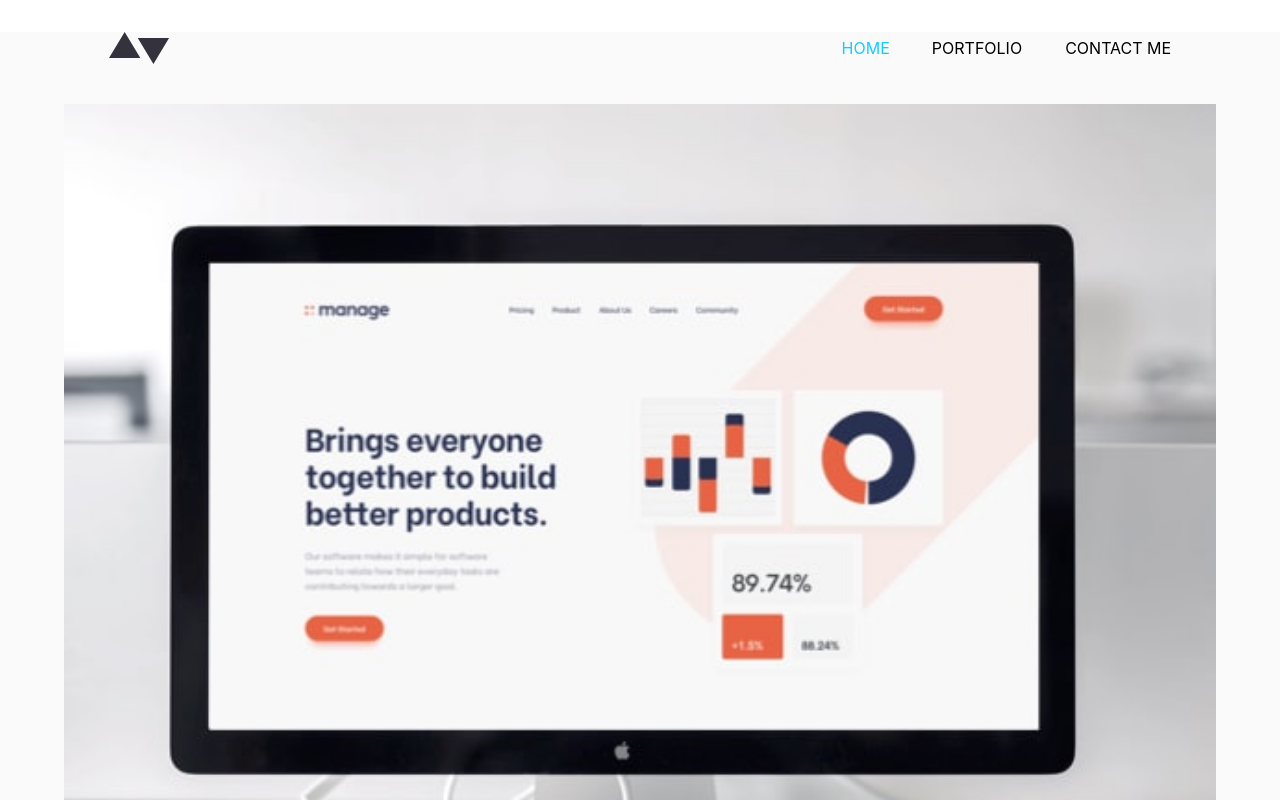
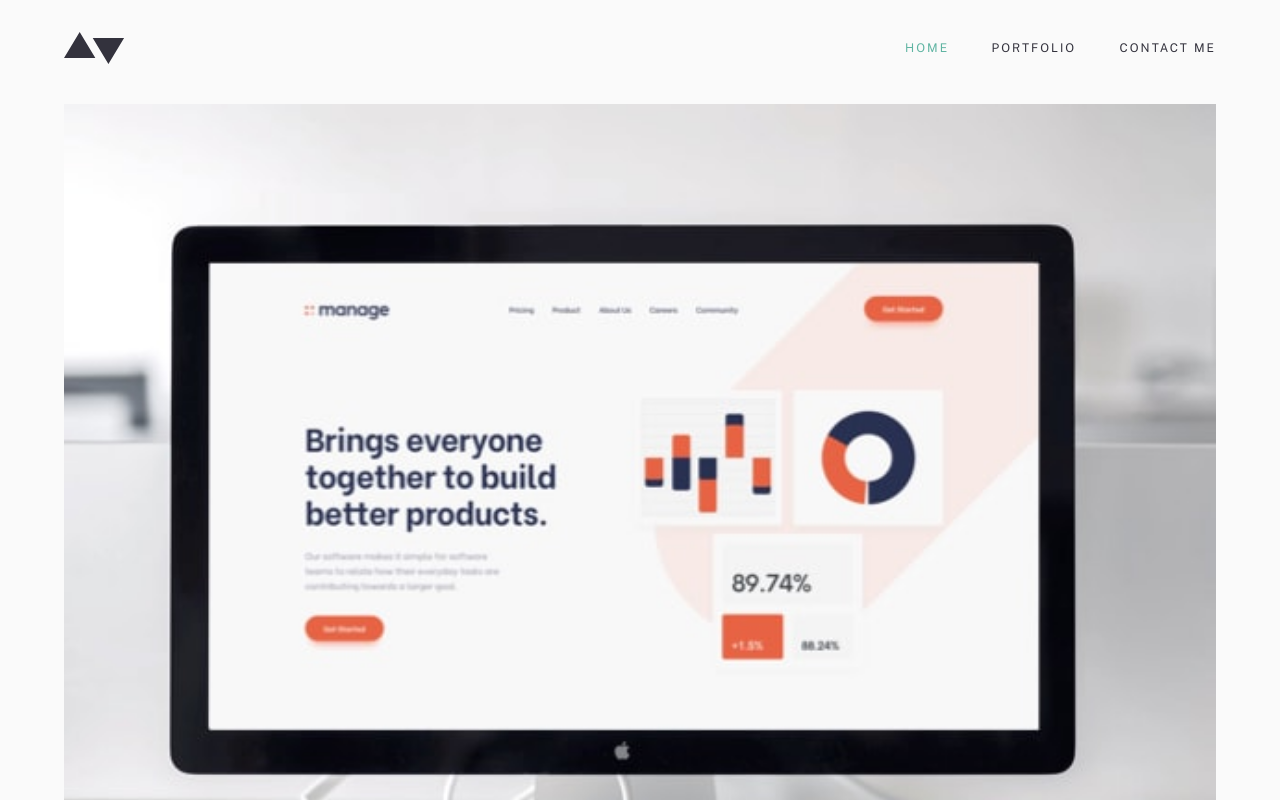
Before and after one commit to tarkanyil/portfolio-website, a React (Create React App) app: page / in a window 1280 px wide. Shown: the top 800 px of the page. Built offline with nearby package versions, Linux system fonts and the light colour scheme; a web font is replaced by a local one.

Commit message:
Feat: responsive design applied on header for tablet view

```diff
--- a/src/App.css
+++ b/src/App.css
@@ -1,3 +1,7 @@
 * {
   box-sizing: border-box;
 }
+
+html {
+  background: #FAFAFA;
+}
--- a/src/components/navbar/navbar.comp.jsx
+++ b/src/components/navbar/navbar.comp.jsx
@@ -36,11 +36,11 @@ const Navbar = () => {
         )}
 
         <NavMenu>
-          <NavLink to="/">HOME</NavLink>
+          <NavLink to="/" activeClassName="active" exact={true}>HOME</NavLink>
           <Spacer size={42} />
-          <NavLink to="/portfolio">PORTFOLIO</NavLink>
+          <NavLink to="/portfolio" activeClassName="active">PORTFOLIO</NavLink>
           <Spacer size={43} />
-          <NavLink to="/contact">CONTACT ME</NavLink>
+          <NavLink to="/contact" activeClassName="active">CONTACT ME</NavLink>
         </NavMenu>
         {open && (
           <NavDropdown>
--- a/src/components/navbar/navbar.styles.jsx
+++ b/src/components/navbar/navbar.styles.jsx
@@ -10,9 +10,15 @@ export const Nav = styled.nav`
   width: 83%;
   margin: 32px auto 0 auto;
   display: flex;
+  flex-direction: row;
   justify-content: space-between;
   z-index: 10;
   position: relative;
+  @media screen and (min-width: 767px) {
+    display: flex;
+    cursor: pointer;
+    width: 90%;
+  }
 `;
 
 export const LogoIcon = styled(Logo)`
@@ -33,23 +39,31 @@ export const HamburgerIcon = styled(Hamburger)`
   }
 `;
 
+export const NavMenu = styled.div`
+  display: flex;
+  justify-content: space-between;
+  width: 311px;
+  @media screen and (max-width: 767px) {
+    display: none;
+  }
+`;
+
 export const NavLink = styled(Link)`
-  color: #000;
+  color: ${colors.primaryGrey};
   display: flex;
   align-items: center;
   text-decoration: none;
   height: 100%;
   cursor: pointer;
+  font-family: Public Sans;
+  font-style: normal;
+  font-weight: normal;
+  font-size: 12px;
+  line-height: 14px;
+  letter-spacing: 2px;
+  text-transform: uppercase;
   &.active {
-    color: #15cdfc;
-  }
-`;
-
-export const NavMenu = styled.div`
-  display: flex;
-  align-items: flex-end;
-  @media screen and (max-width: 767px) {
-    display: none;
+    color: ${colors.primaryCyan};
   }
 `;
 
```
